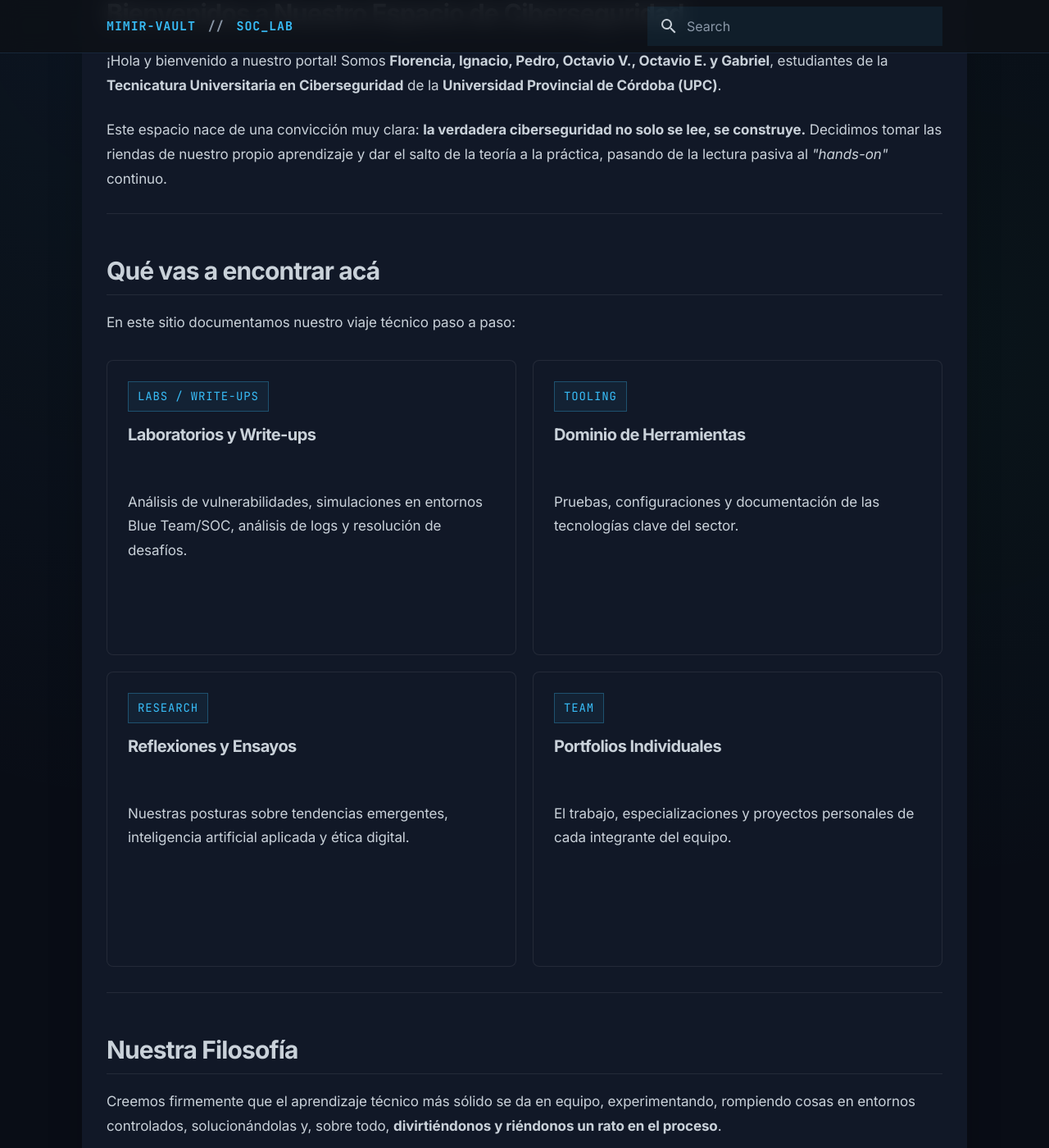
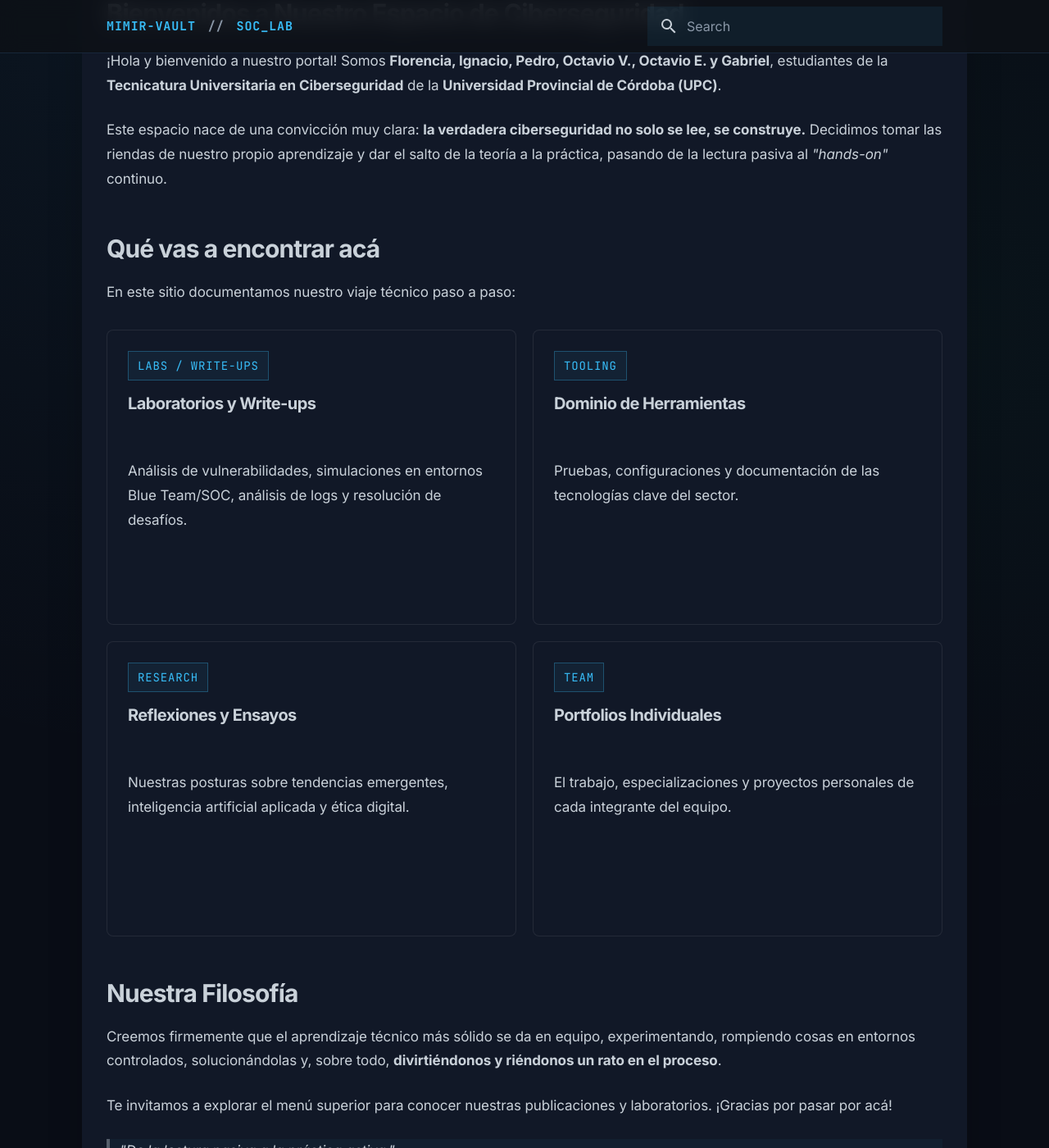
Before and after one commit to PELUC4S/Mimir-Vault, an MkDocs documentation site: the page built from docs/index.md, in a window 1280 px wide and 1400 px high, scrolled down 195 px. Shown: the whole window at 82% size. Built offline with MkDocs 1.6.1 and Material for MkDocs 9.7.7, drawn with Linux system fonts in a browser that asks for light colours.

Commit message:
Elimina divisores visuales del contenido
Reemplaza las líneas horizontales por espaciado en blanco en la portada y los artículos.

Co-authored-by: Copilot <223556219+Copilot@users.noreply.github.com>

```diff
--- a/docs/index.md
+++ b/docs/index.md
@@ -3,8 +3,6 @@
 ¡Hola y bienvenido a nuestro portal! Somos **Florencia, Ignacio, Pedro, Octavio V., Octavio E. y Gabriel**, estudiantes de la **Tecnicatura Universitaria en Ciberseguridad** de la **Universidad Provincial de Córdoba (UPC)**.
 
 Este espacio nace de una convicción muy clara: **la verdadera ciberseguridad no solo se lee, se construye.** Decidimos tomar las riendas de nuestro propio aprendizaje y dar el salto de la teoría a la práctica, pasando de la lectura pasiva al *"hands-on"* continuo.
-
----
 
 ## Qué vas a encontrar acá
 
@@ -33,13 +31,10 @@ En este sitio documentamos nuestro viaje técnico paso a paso:
   </article>
 </div>
 
----
-
 ## Nuestra Filosofía
 
 Creemos firmemente que el aprendizaje técnico más sólido se da en equipo, experimentando, rompiendo cosas en entornos controlados, solucionándolas y, sobre todo, **divirtiéndonos y riéndonos un rato en el proceso**.
 
 Te invitamos a explorar el menú superior para conocer nuestras publicaciones y laboratorios. ¡Gracias por pasar por acá!
 
----
 > *"De la lectura pasiva a la práctica activa."*
--- a/docs/stylesheets/extra.css
+++ b/docs/stylesheets/extra.css
@@ -388,8 +388,6 @@ body :where(*)::after {
 
 .md-typeset h2 {
   margin-top: 2.5rem;
-  padding-bottom: .45rem;
-  border-bottom: 1px solid var(--mv-border);
   font-size: 1.5rem;
   line-height: 1.3;
 }
@@ -442,7 +440,9 @@ body :where(*)::after {
 }
 
 .md-typeset hr {
-  border-bottom-color: var(--mv-border);
+  height: 0;
+  margin: 2.5rem 0;
+  border: 0;
 }
 
 .md-typeset blockquote {
```
